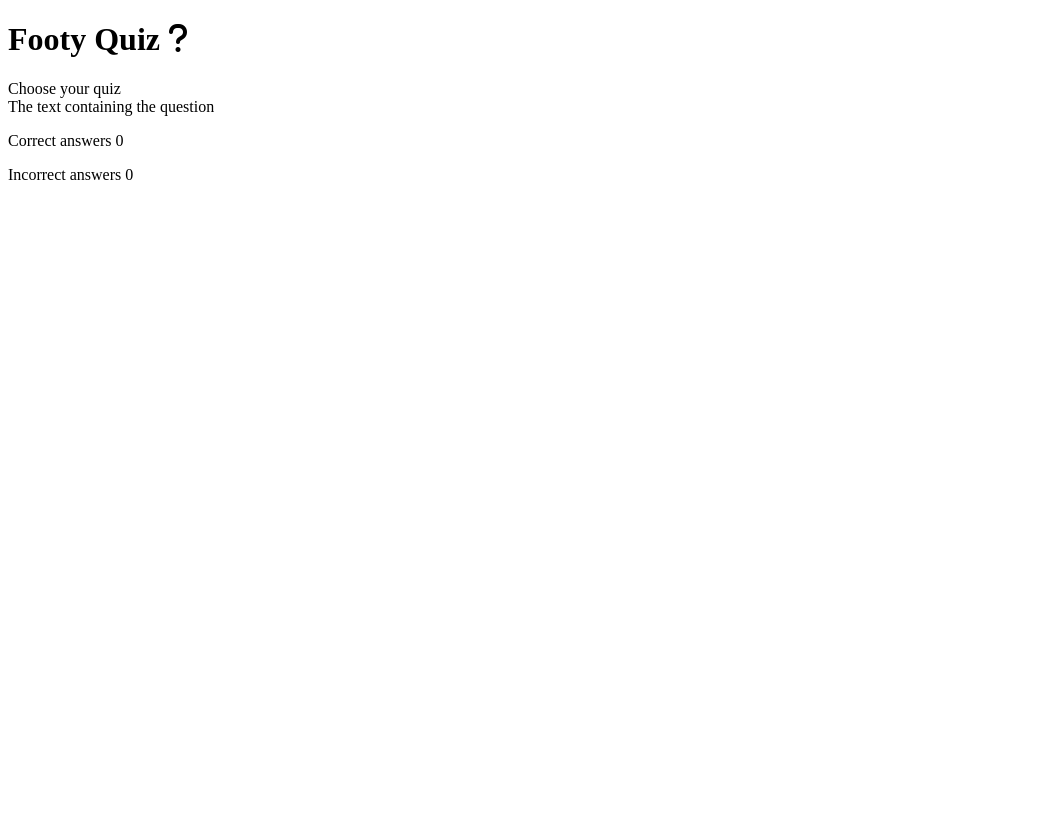
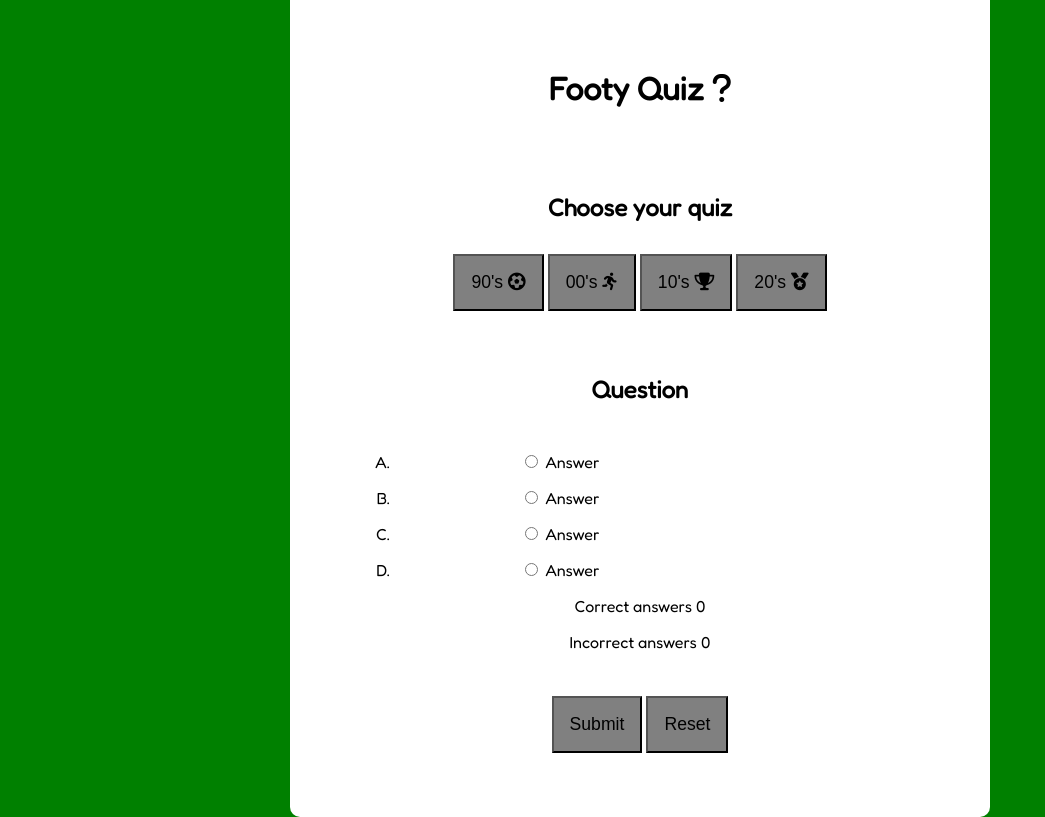
Before and after one commit to Code-Institute-Submissions/Kevincorco1988-footy-quiz_MarResub, a plain HTML site: page index.html in a window 1280 px wide. Shown: the whole page, without its empty margins (0-1045 px from the left). Drawn offline with Linux system fonts and the light colour scheme.

Commit message:
Add css styling to quiz/score area, buttons and list

```diff
--- a/assets/css/style.css
+++ b/assets/css/style.css
@@ -1 +1,73 @@
 @import url('https://fonts.googleapis.com/css2?family=Fredoka&family=Lato&display=swap');
+
+*{
+    box-sizing: border-box;
+}
+
+body {
+    background-color: green;
+    font-family: "fredoka", "sans-serif";
+    display: flex;
+    align-items: center;
+    justify-content: center;
+    height: 100vh;
+    overflow: hidden;
+    margin: 0;
+}
+
+.heading {
+    text-align: center;
+    padding: 4rem,
+}
+
+.quiz-container {
+    background-color: #fff;
+    border-radius: 10px;
+    width: 700px;
+    text-align: center;
+    overflow: hidden;
+    padding: 4rem;
+}
+
+h2 {
+    padding: 2rem;
+    text-align: center;
+    margin: 0;
+}
+
+.quiz-choice {
+    padding: 2rem;
+}
+
+button {
+    cursor: pointer;
+    background-color: rgb(128, 128, 128);
+    font-size: 1.1rem;
+    padding: 1rem;
+}
+
+button:hover {
+    background-color: rgba(0, 183, 255, 0.741);
+}
+
+ul {
+    list-style-type: upper-alpha;
+    padding-right: 200px;
+}
+
+ul li {
+    font-size: 1.2 rem;
+    margin: 1rem 0;
+}
+
+ul li label {
+    cursor: pointer;
+}
+
+.score-area {
+    height: 100px;
+}
+
+.score-count {
+    border-radius: 20px;
+}
--- a/index.html
+++ b/index.html
@@ -5,29 +5,61 @@
     <meta charset="UTF-8">
     <meta name="viewport" content="width=device-width, initial-scale=1.0">
 
-    <!-- Google fonts -->
-
+    <!-- Google fonts and Font Awesome -->
+    <script src="https://kit.fontawesome.com/a90370d8ae.js" crossorigin="anonymous"></script>
     <link href="https://fonts.googleapis.com/css2?family=Fredoka&family=Lato&display=swap" rel="stylesheet">
 
     <link rel="stylesheet" href="assets/css/style.css">
     <title>Footy Quiz</title>
 </head>
 <body>
-    <h1 class="heading">Footy Quiz <i class="fa-solid fa-question"></i></h1>
 
+    <!-- Quiz area, questions, answers, submit/reset -->
     <div class="quiz-container">
-        <div class="quiz-choice">Choose your quiz</div>
+        <h1 class="heading">Footy Quiz <i class="fa-solid fa-question"></i></h1>
+        <div class="quiz-choice">
+            <h2>Choose your quiz</h2>
 
-        <div class="question-area">The text containing the question</div>
+            <button class="big btn--big btn--blue">90's <i class="fa-solid fa-futbol"></i></button>
+            <button class="big btn--big btn--Yellow">00's <i class="fa-solid fa-person-running"></i></button>
+            <button class="big btn--big btn--Green">10's <i class="fa-solid fa-trophy"></i></button>
+            <button class="big btn--big btn--Red">20's <i class="fa-solid fa-medal"></i></button>
+        </div>
 
-        <div class="score">
+        <div class="question-area">
+            <h2>Question</h2>
+
+            <ul>
+                <li>
+                    <input type="radio" name="answer" id="a" class="answer">
+                    <label for="a" id="a-answer">Answer</label>
+                </li>
+
+                <li>
+                    <input type="radio" name="answer" id="b" class="answer">
+                    <label for="b" id="b-answer">Answer</label>
+                </li>
+
+                <li>
+                    <input type="radio" name="answer" id="c" class="answer">
+                    <label for="c" id="c-answer">Answer</label>
+                </li>
+
+                <li>
+                    <input type="radio" name="answer" id="d" class="answer">
+                    <label for="d" id="d-answer">Answer</label>
+                </li>
+            </ul>
+        </div>
+
+        <div class="score-area">
             <p class="score-count">Correct answers <span id="scores">0</span></p>
             <p class="score-count">Incorrect answers <span id="scores">0</span></p>
         </div>
+
+        <button id="submit">Submit</button>
+        <button id="reset">Reset</button>
     </div>
-
-    <!-- Font Awesome script -->
-    <script src="https://kit.fontawesome.com/a90370d8ae.js" crossorigin="anonymous"></script>
 
     <script src="assets/js/script.js"></script>
 </body>
```
